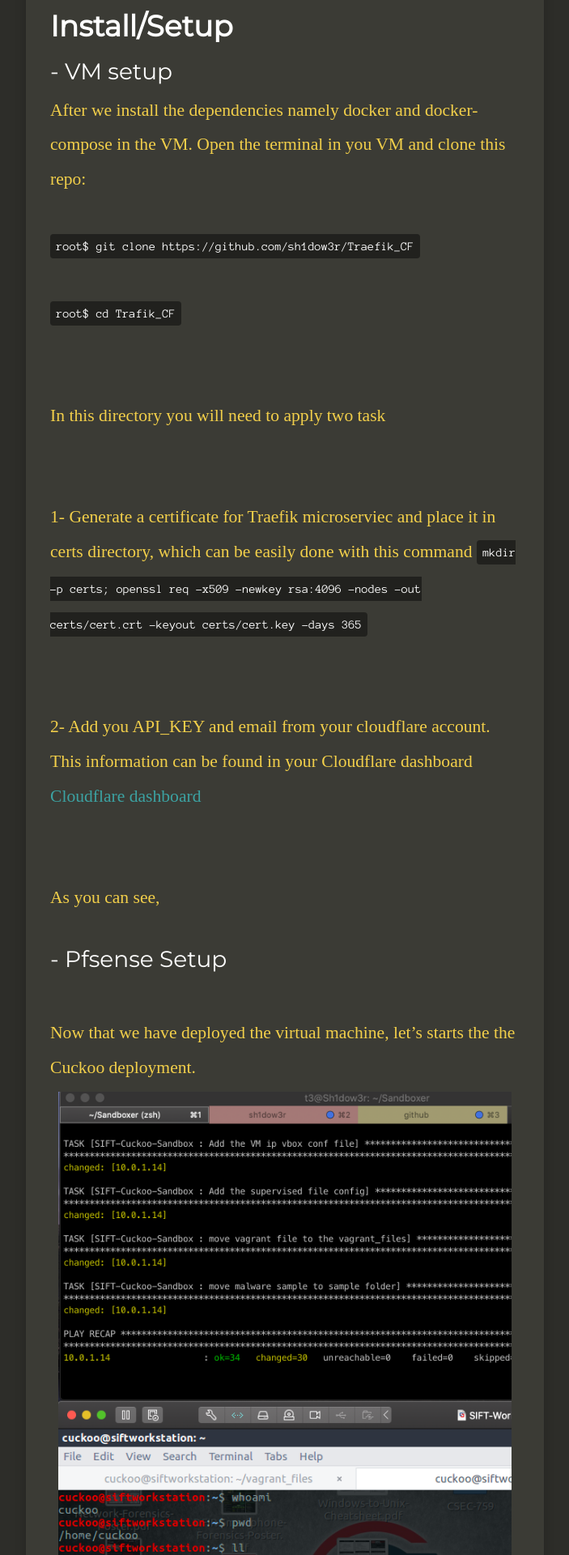
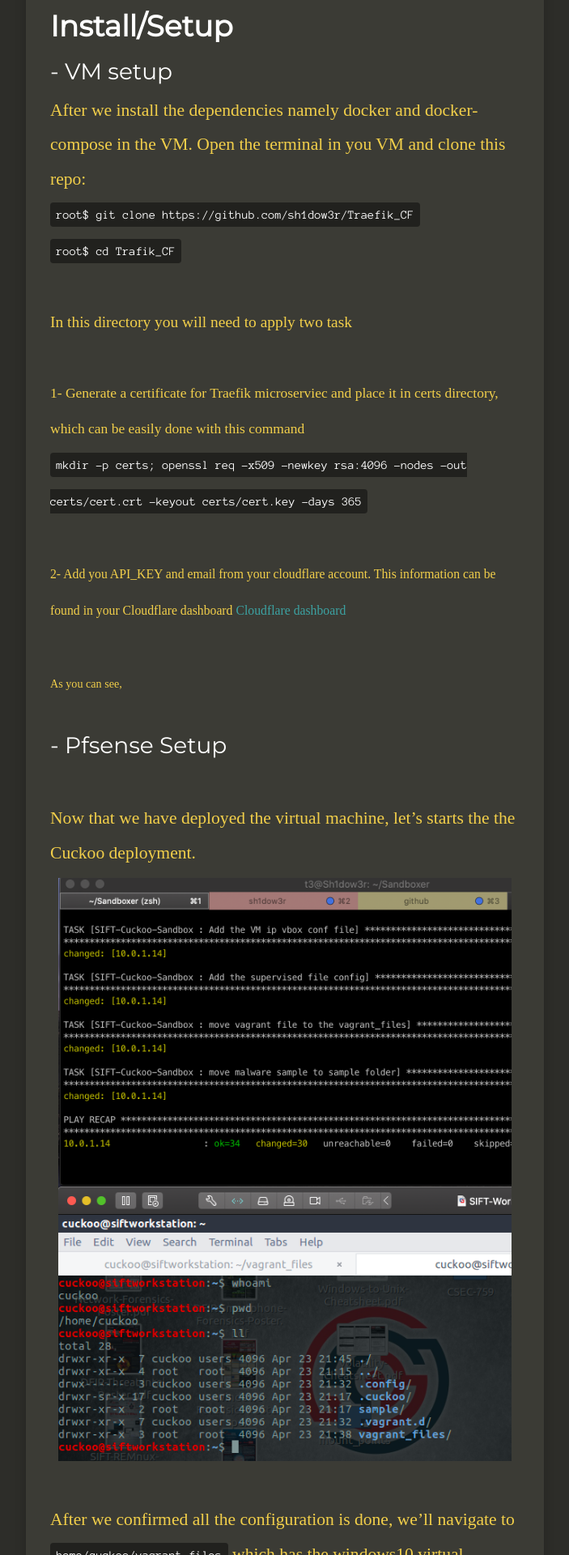
Before and after one commit to sh1dow3r/layer0, a Jekyll site: the page built from _posts/2020-11-22-Securing_HomeLab_Access.md, in a window 1280 px wide. Shown: the part 1773-3693 px from the top of the page at 81% size, without its empty margins (288-991 px from the left). Built offline with Jekyll 4.4.1, drawn with Linux system fonts in a browser that asks for light colours; nearby versions of some CDN libraries; comment, search, counter and statistics services are not loaded.

Commit message:
break line

```diff
--- a/_posts/2020-11-22-Securing_HomeLab_Access.md
+++ b/_posts/2020-11-22-Securing_HomeLab_Access.md
@@ -42,24 +42,18 @@ Before diving into the project, let's take a define some terms to establish grou
 ### - VM setup
 <span style="color: #f2cf4a; font-family: Babas; font-size: 0.9em;">
 After we install the dependencies namely docker and docker-compose in the VM.
-Open the terminal in you VM and clone this repo:
-
-`root$ git clone https://github.com/sh1dow3r/Traefik_CF`
-
-`root$ cd Trafik_CF`
-
+Open the terminal in you VM and clone this repo:  <br />
+`root$ git clone https://github.com/sh1dow3r/Traefik_CF`  <br />
+`root$ cd Trafik_CF`  <br />
 <span style="color: #f2cf4a; font-family: Babas; font-size: 0.9em;">
-In this directory you will need to apply two task
-
+In this directory you will need to apply two task  <br />
 <span style="color: #f2cf4a; font-family: Babas; font-size: 0.9em;">
-1- Generate a certificate for Traefik microserviec and place it in certs directory, which can be easily done with this command
-`mkdir -p certs; openssl req -x509 -newkey rsa:4096 -nodes -out certs/cert.crt -keyout certs/cert.key -days 365`
-
+1- Generate a certificate for Traefik microserviec and place it in certs directory, which can be easily done with this command  <br />
+`mkdir -p certs; openssl req -x509 -newkey rsa:4096 -nodes -out certs/cert.crt -keyout certs/cert.key -days 365`  <br />
 <span style="color: #f2cf4a; font-family: Babas; font-size: 0.9em;">
-2- Add you API_KEY and email from your cloudflare account. This information can be found in your Cloudflare dashboard  [Cloudflare dashboard]( https://dash.cloudflare.com/)
-
+2- Add you API_KEY and email from your cloudflare account. This information can be found in your Cloudflare dashboard  [Cloudflare dashboard]( https://dash.cloudflare.com/)  <br />
 <span style="color: #f2cf4a; font-family: Babas; font-size: 0.9em;">
-As you can see,
+As you can see, <br />
 
 ### - Pfsense Setup
 
```
